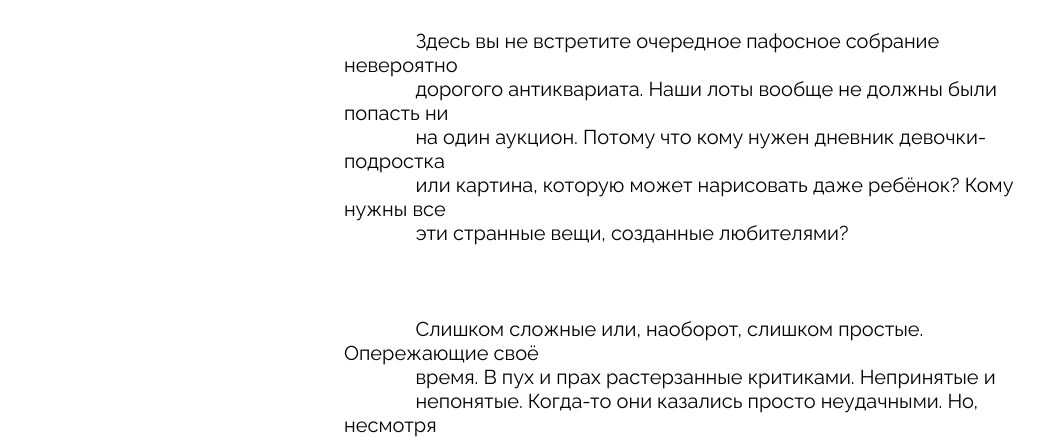
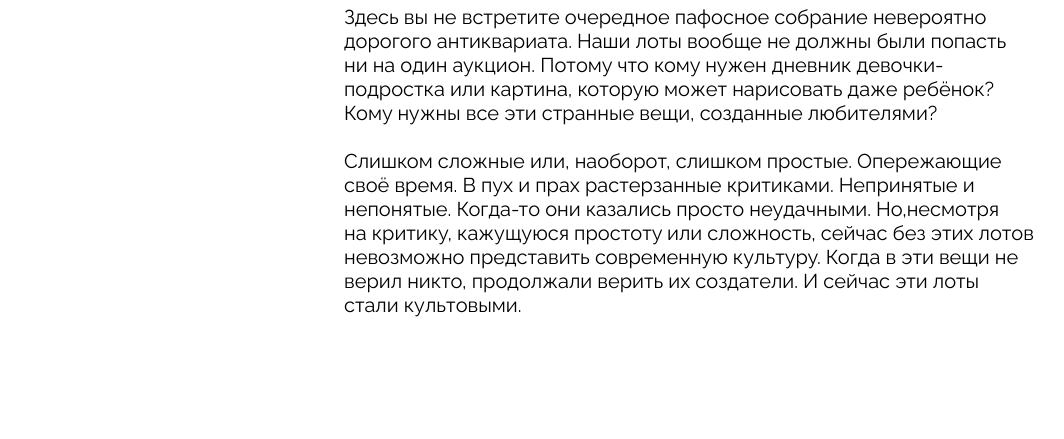
Before and after one commit to Mishbazian/ono-tebe-nado-fd, a plain HTML site: page index.html in a window 1280 px wide. Shown: the part 2353-2792 px from the top of the page, without its empty margins (129-1193 px from the left). Drawn offline with Linux system fonts and the light colour scheme.

Commit message:
delete pre-wrap white-space at about__text css-rule

```diff
--- a/index.html
+++ b/index.html
@@ -24,12 +24,13 @@
           </li>
         </ul>
       </nav>
-      <a class="header__logo"
-        ><img
+      <a class="header__logo">
+        <img
           src="./images/logo-black.svg"
           alt="Логотип Оно тебе надо, черный"
           class="header__logo-image"
-      ></a>
+        >
+      </a>
       <address class="address header__address">
         <a href="tel:+99995555555" class="address__link">+9 999 555 5555</a>
         <a href="mailto:info@sobaka.ge" class="address__link">info@sobaka.ge</a>
@@ -39,9 +40,9 @@
     <main>
       <section class="cover">
         <h1 class="cover__title">
-          <span class="aligned-text">оно</span>
-          <span class="aligned-text aligned-text_center">ТЕБЕ</span>
-          <span class="aligned-text aligned-text_right">НАДО</span>
+          <span class="aligned-text">Оно</span>
+          <span class="aligned-text aligned-text_center">тебе</span>
+          <span class="aligned-text aligned-text_right">надо</span>
         </h1>
         <div class="description">
           <p class="description__text">
@@ -121,7 +122,7 @@
           <div class="about__text">
             <p>
               Здесь вы не встретите очередное пафосное собрание невероятно
-              дорогого антиквариата. Наши лоты вообще не должны были попасть ни
+              дорогого антиквариата. Наши лоты вообще не должны были попасть<br>ни
               на один аукцион. Потому что кому нужен дневник девочки-подростка
               или картина, которую может нарисовать даже ребёнок? Кому нужны все
               эти странные вещи, созданные любителями?
@@ -129,11 +130,11 @@
             <p>
               Слишком сложные или, наоборот, слишком простые. Опережающие своё
               время. В пух и прах растерзанные критиками. Непринятые и
-              непонятые. Когда-то они казались просто неудачными. Но, несмотря
-              на критику, кажущуюся простоту или сложность, сейчас без этих
-              лотов невозможно представить современную культуру. Когда в эти
-              вещи не верил никто, продолжали верить их создатели. И сейчас эти
-              лоты стали культовыми.
+              непонятые. Когда-то они казались просто неудачными. Но,несмотря<br>на
+              критику, кажущуюся простоту или сложность, сейчас без этих лотов
+              невозможно представить современную культуру. Когда в эти вещи не
+              верил никто, продолжали верить их создатели. И сейчас эти лоты
+              стали культовыми.
             </p>
           </div>
         </div>
--- a/styles/style.css
+++ b/styles/style.css
@@ -48,7 +48,7 @@ ul {
   display: flex;
   flex-direction: column;
   align-items: flex-start;
-  font: normal normal 18px/1.35 "Raleway", sans-serif;
+  font: normal normal 18px/1.35 'Raleway', sans-serif;
 }
 
 .header__address {
@@ -82,7 +82,7 @@ ul {
 }
 
 .cover__title {
-  font: normal bold 100px/1.15 "Raleway", sans-serif;
+  font: normal bold 100px/1.15 'Raleway', sans-serif;
   text-transform: uppercase;
   letter-spacing: 0.3em;
   margin-right: -0.3em;
@@ -233,7 +233,6 @@ ul {
   gap: 24px;
   font-size: 20px;
   line-height: 1.2;
-  white-space: pre-wrap;
 }
 
 .footer {
```
